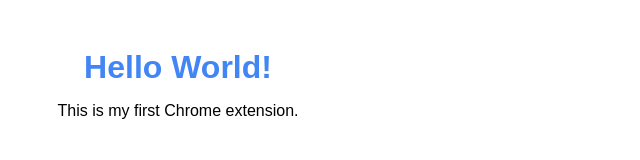
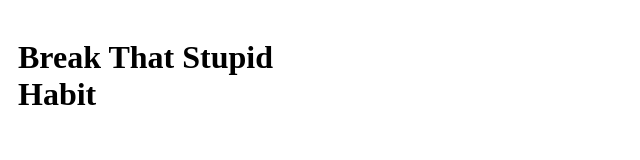
Before and after one commit to burakaliu/breakthatstupidhabit, a browser extension: page hello.html in a window 1280 px wide. Shown: the whole page, without its empty margins (0-640 px from the left). Drawn offline with Linux system fonts and the light colour scheme.

Commit message:
added basic files

```diff
--- a/hello.html
+++ b/hello.html
@@ -1,22 +1,19 @@
 <!DOCTYPE html>
 <html>
 <head>
-  <title>Boilerplate Extension</title>
+  <title>Break That Stupid Habit</title>
   <style>
     body {
       width: 300px;
-      padding: 20px;
-      text-align: center;
-      font-family: Arial, sans-serif;
-    }
-    h1 {
-      color: #4285f4;
-      margin-bottom: 10px;
+      padding: 10px;
     }
   </style>
 </head>
 <body>
-  <h1>Hello World!</h1>
-  <p>This is my first Chrome extension.</p>
+  <h1>Break That Stupid Habit</h1>
+  <div id="content">
+    <!-- Your popup content here -->
+  </div>
+  <script src="popup.js"></script>
 </body>
 </html>
--- /dev/null
+++ b/popup.js
@@ -0,0 +1,4 @@
+// Popup script
+document.addEventListener('DOMContentLoaded', () => {
+  // Your popup logic here
+});
```
Also changed, not shown: background.js (added, +12 -0 lines), content.js (added, +15 -0 lines), manifest.json, 1 other file.
